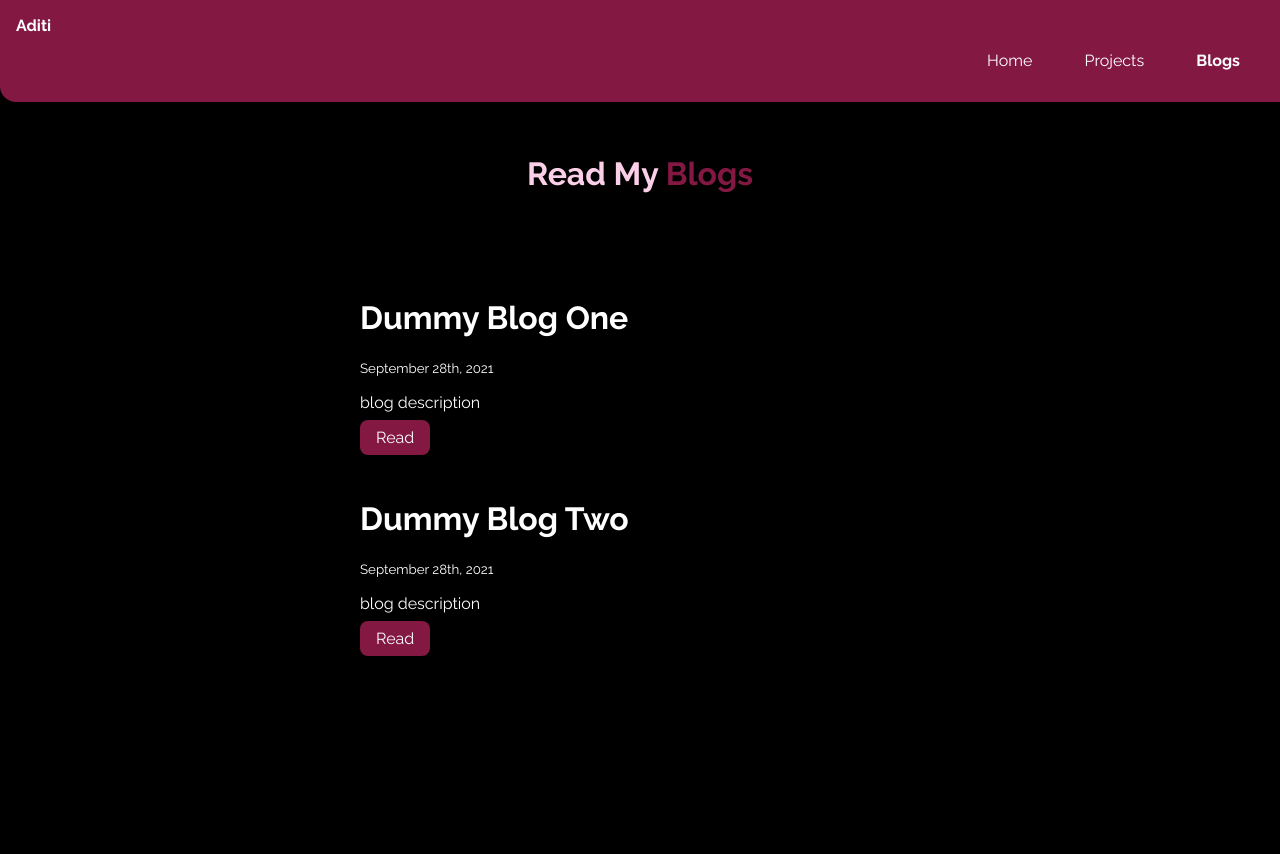
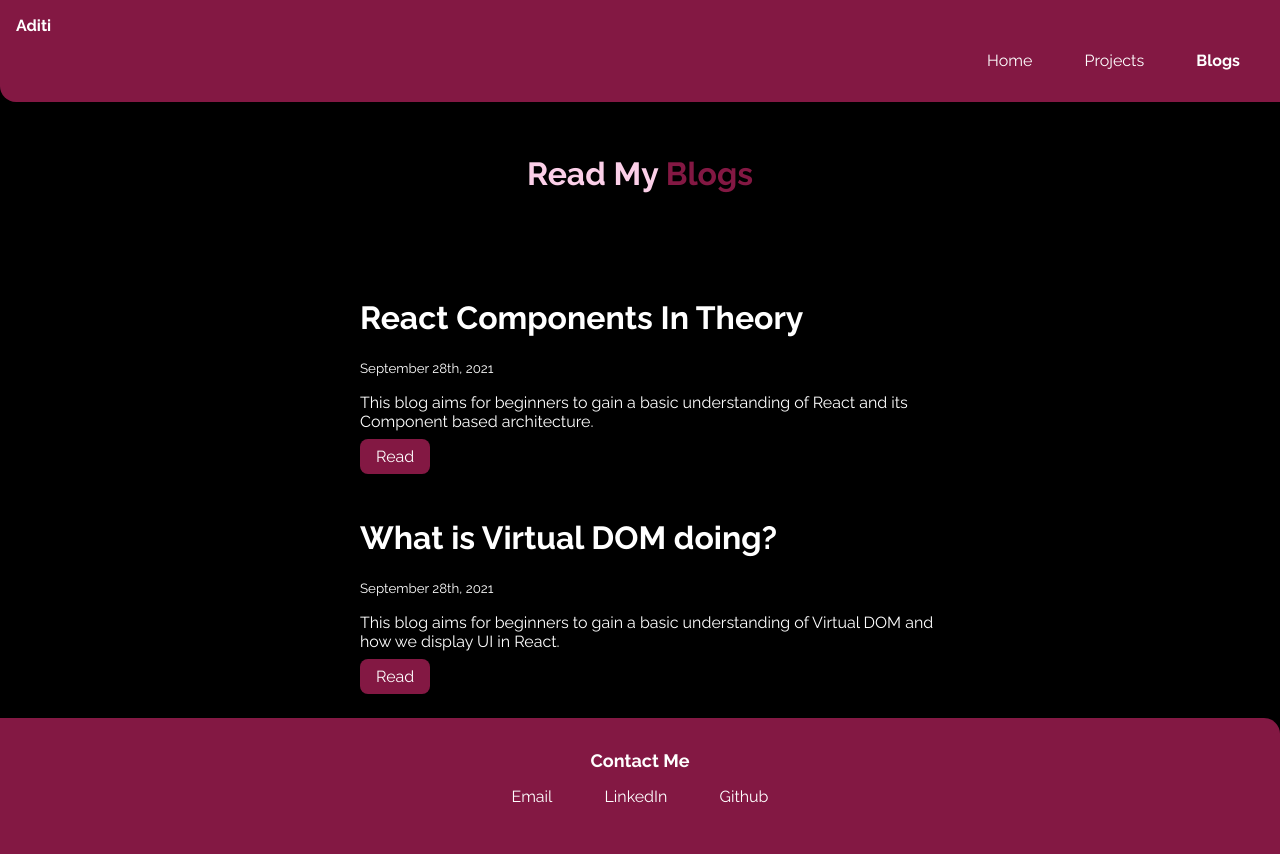
Before and after one commit to Aditi0505/aditi-portfolio, a plain HTML site: page blogs.html in a window 1280 px wide. Before the commit the page ends 800 px from the top, so only its background shows below. Drawn offline with Linux system fonts and the light colour scheme.

Commit message:
feat: Add blogs

```diff
--- a/blogs.html
+++ b/blogs.html
@@ -30,28 +30,59 @@
     <ul class="list-non-bullet">
       <li>
         <div class="container center-container">
-          <h1>Dummy Blog One</h1>
+          <h1>React Components In Theory</h1>
           <small>September 28th, 2021</small>
-          <p>blog description</p>
+          <p>
+            This blog aims for beginners to gain a basic understanding of React
+            and its Component based architecture.
+          </p>
           <a
             class="link primary-link"
-            href="https://repl.it/@aditijha1/Do-You-now-Me-Quiz?embed=1&output=1"
+            href="https://dev.to/aditi05/react-components-in-theory-3n9f"
+            target="_blank"
             >Read</a
           >
         </div>
       </li>
       <li>
         <div class="container center-container">
-          <h1>Dummy Blog Two</h1>
+          <h1>What is Virtual DOM doing?</h1>
           <small>September 28th, 2021</small>
-          <p>blog description</p>
+          <p>
+            This blog aims for beginners to gain a basic understanding of
+            Virtual DOM and how we display UI in React.
+          </p>
           <a
             class="link primary-link"
-            href="https://replit.com/@aditijha1/Harry-potter-CLI-Quiz?embed=1&output=1"
+            href="https://dev.to/aditi05/what-is-virtual-dom-doing-3h2f"
+            target="_blank"
             >Read</a
           >
         </div>
       </li>
     </ul>
+    <footer class="footer">
+      <div class="footer-heading">Contact Me</div>
+      <ul>
+        <li class="list-non-bullet list-inline">
+          <a href="mailto: jhaditi5@gmail.com" class="link" target="_blank"
+            >Email</a
+          >
+        </li>
+        <li class="list-non-bullet list-inline">
+          <a
+            href="https://www.linkedin.com/in/aditi-jha-35bba3149/"
+            class="link"
+            target="_blank"
+            >LinkedIn</a
+          >
+        </li>
+        <li class="list-non-bullet list-inline">
+          <a href="https://github.com/Aditi0505" class="link" target="_blank"
+            >Github</a
+          >
+        </li>
+      </ul>
+    </footer>
   </body>
 </html>
```
Also changed, not shown: index.html (+12 -4 lines), projects.html (+52 -3 lines).
